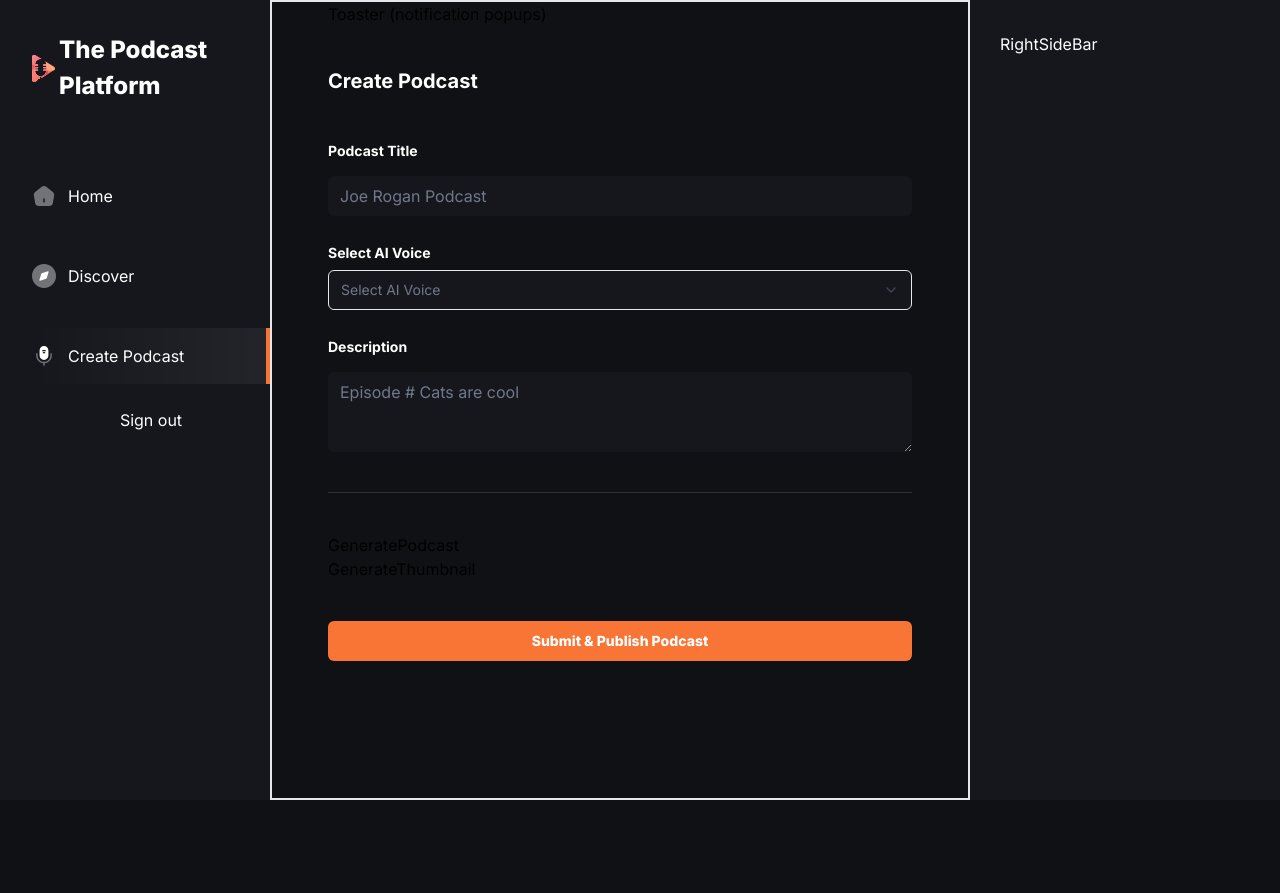
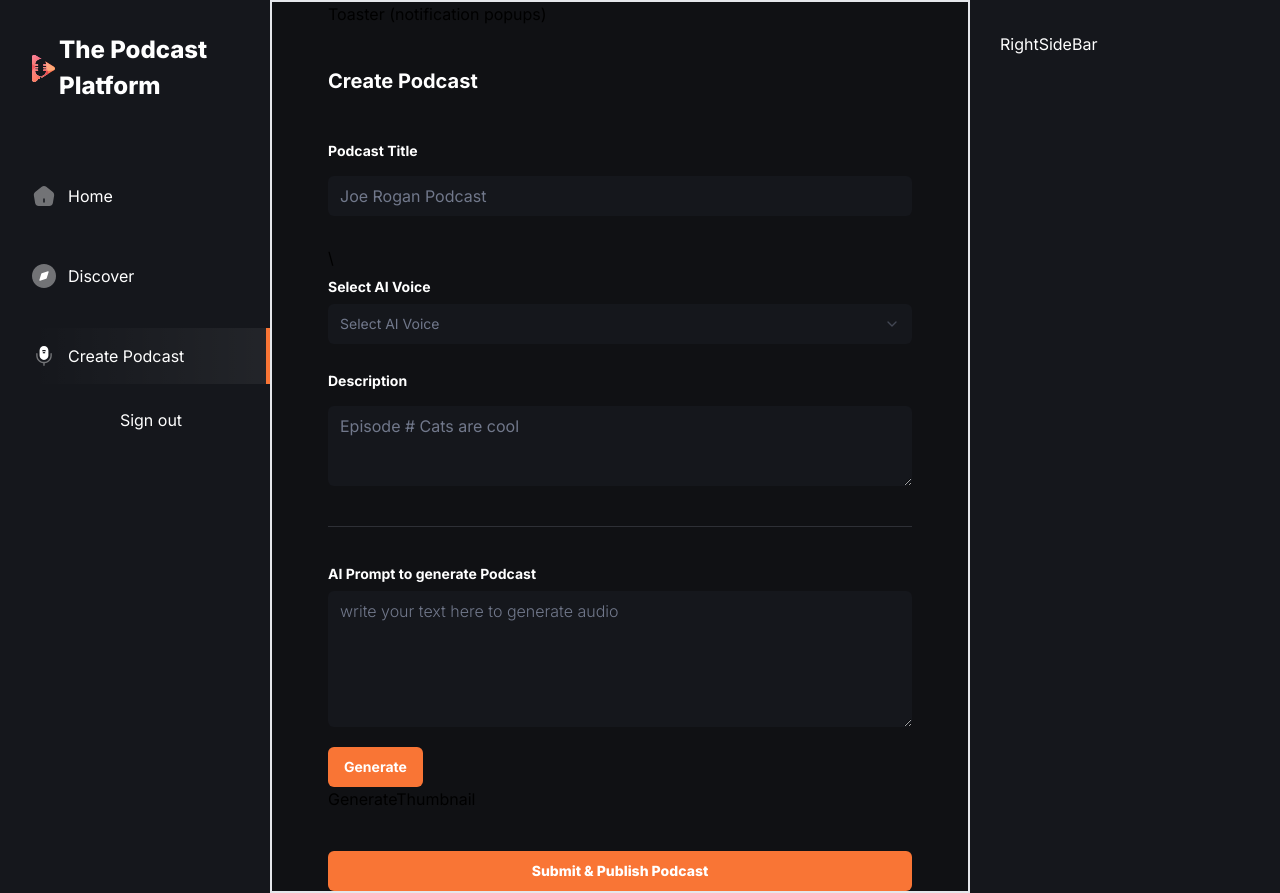
Before and after one commit to Nikhil-Naikar/The-Podcast-Platform, a Next.js app: page /create-podcast in a window 1280 px wide. Before the commit the page ends 800 px from the top, so only its background shows below. Built offline with nearby package versions, Linux system fonts and the light colour scheme; no server answers.

Commit message:
cp: buuilding generatepodcast component, built layout, next steps to add openai logic

```diff
--- a/app/(root)/create-podcast/page.tsx
+++ b/app/(root)/create-podcast/page.tsx
@@ -83,22 +83,22 @@
                 <FormItem className="flex flex-col gap-2.5">
                   <FormLabel className="text-16 font-bold text-white-1">Podcast Title</FormLabel>
                   <FormControl>
-                    <Input className="input-class focus-visible:ring-orange-1" placeholder="Joe Rogan Podcast" {...field} />
+                    <Input className="input-class focus-visible:ring-offset-orange-1" placeholder="Joe Rogan Podcast" {...field} />
                   </FormControl>
 
                   <FormMessage className="text-white-1" />
                 </FormItem>
               )}
             />
-            <div className="flex flex-col gap-2.5">
+            <div className="flex flex-col gap-2.5">\
                 <Label className="text-16 font-bold text-white-1">
                   Select AI Voice
                 </Label>
                 <Select onValueChange={(value) => setVoiceType(value)}>
-                  <SelectTrigger className={cn("text-16 w-ful bordern-none bg-black-1 text-gray-1")}>
+                  <SelectTrigger className={cn("text-16 w-ful border-none bg-black-1 text-gray-1 focus:ring-offset-orange-1")}>
                     <SelectValue placeholder="Select AI Voice" className="placeholder:text-gray-1"/>
                   </SelectTrigger>
-                  <SelectContent className="text-16 border-none bg-black-1 font-bold text-white-1 focus:ring-orange-1">
+                  <SelectContent className="text-16 border-none bg-black-1 font-bold text-white-1 focus:ring-offset-orange-1">
                     {voiceCategories.map
                     ((category) => (
                       <SelectItem key={category} value={category} className="capitalize focus:bg-orange-1">{category}</SelectItem>
@@ -120,7 +120,7 @@
                 <FormItem className="flex flex-col gap-2.5">
                   <FormLabel className="text-16 font-bold text-white-1">Description</FormLabel>
                   <FormControl>
-                    <Textarea className="input-class focus-visible:ring-orange-1" placeholder="Episode # Cats are cool" {...field} />
+                    <Textarea className="input-class focus-visible:ring-offset-orange-1" placeholder="Episode # Cats are cool" {...field} />
                   </FormControl>
 
                   <FormMessage className="text-white-1" />
--- a/components/GeneratePodcast.tsx
+++ b/components/GeneratePodcast.tsx
@@ -1,18 +1,81 @@
 
 import { GeneratePodcastProps } from "@/types"
+import { Loader } from "lucide-react"
+import { useState } from "react"
+import { Button } from "./ui/button"
+import { Label } from "./ui/label"
+import { Textarea } from "./ui/textarea"
 
-const GeneratePodcast = ({
-  setAudioStorageId,
-  setAudio,
-  voiceType,
-  audio,
-  voicePrompt,
-  setVoicePrompt,
-  setAudioDuration,
-}: GeneratePodcastProps) => {
+const useGeneratePodcast = ({setAudio, voiceType, voicePrompt, setAudioStorageId}: GeneratePodcastProps) => {
+  const [isGenerating, setIsGenerating] = useState<boolean>(false);
+
+  const generatePodcast = async () => {
+    setIsGenerating(true);
+    setAudio("");
+
+    if(!voicePrompt){
+      // todo: show error message
+      return setIsGenerating(false);
+    }
+
+    try{
+      // const response = await getPodcastAudio({
+      //   voice: voiceType,
+      //   input, voicePrompt
+      // })
+
+    } catch (error) {
+      console.log("Error generating podcast", error);
+      // todo: show error message
+      setIsGenerating(false);
+    }
+
+  }
+
+  return {
+    isGenerating,
+    generatePodcast
+  }
+}
+
+const GeneratePodcast = (props: GeneratePodcastProps) => {
+  const {isGenerating, generatePodcast} = useGeneratePodcast(props);
+
   return (
     <div>
-      GeneratePodcast
+      <div className="flex flex-col gap-2.5">
+        <Label className="text-16 font-bold text-white-1">
+          AI Prompt to generate Podcast
+        </Label>
+        <Textarea
+          className="input-class font-light focus-visible:ring-offset-orange-1"
+          placeholder="write your text here to generate audio"
+          rows={5}
+          value={props.voicePrompt}
+          onChange={(e) => props.setVoicePrompt(e.target.value)}
+        />
+      </div>
+      <div className="mt-5 w-full max-w-[200px]">
+        <Button type="submit" className="text-16 bg-orange-1 py-4 font-bold text-white-1">
+          {isGenerating ? (
+            <>
+              Generating
+              <Loader size={20} className="animate-spin ml-2" />
+            </>
+          ):(
+            "Generate"
+          )}
+        </Button>
+      </div>
+      {props.audio && (
+        <audio
+          controls
+          src={props.audio}
+          autoPlay
+          className="mt-5"
+          onLoadedMetadata={(e) => props.setAudioDuration(e.currentTarget.duration)}
+        />
+      )}
     </div>
   )
 }
```
Also changed, not shown: convex/openai.ts (added).
